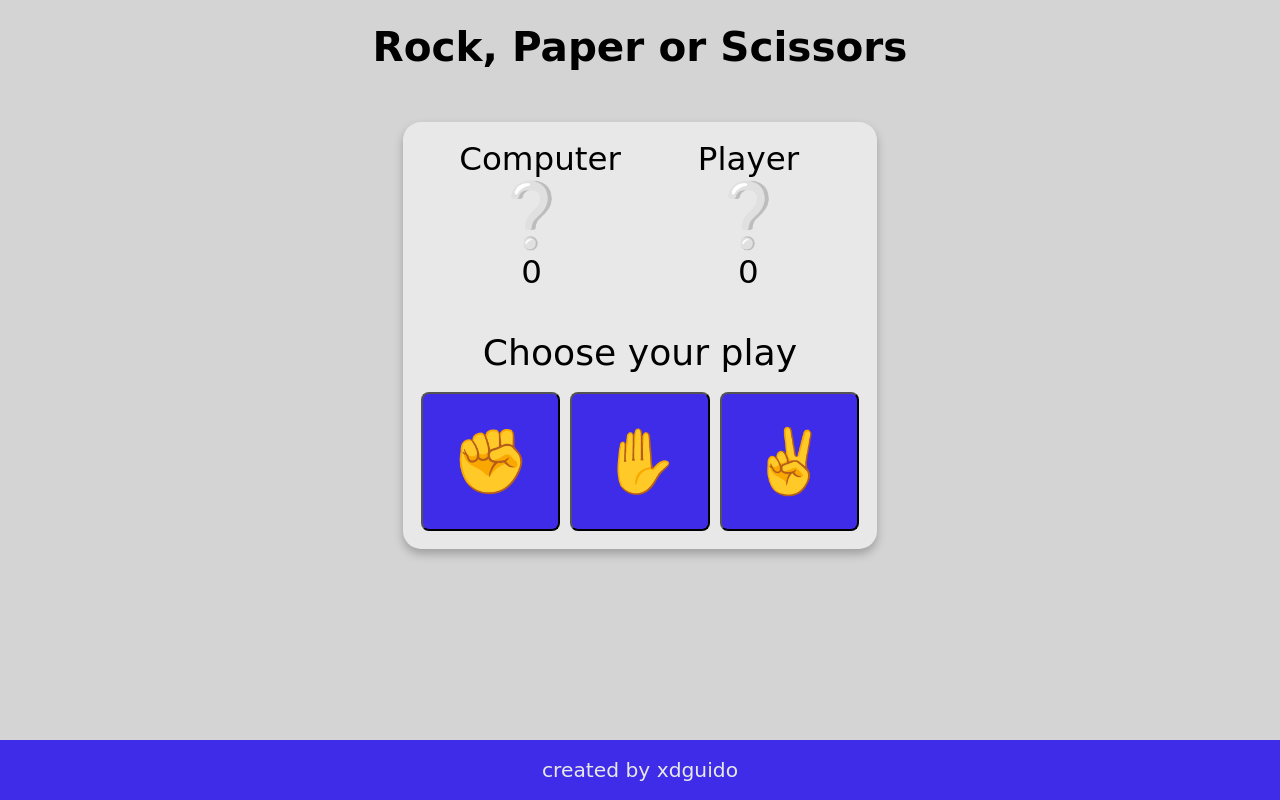
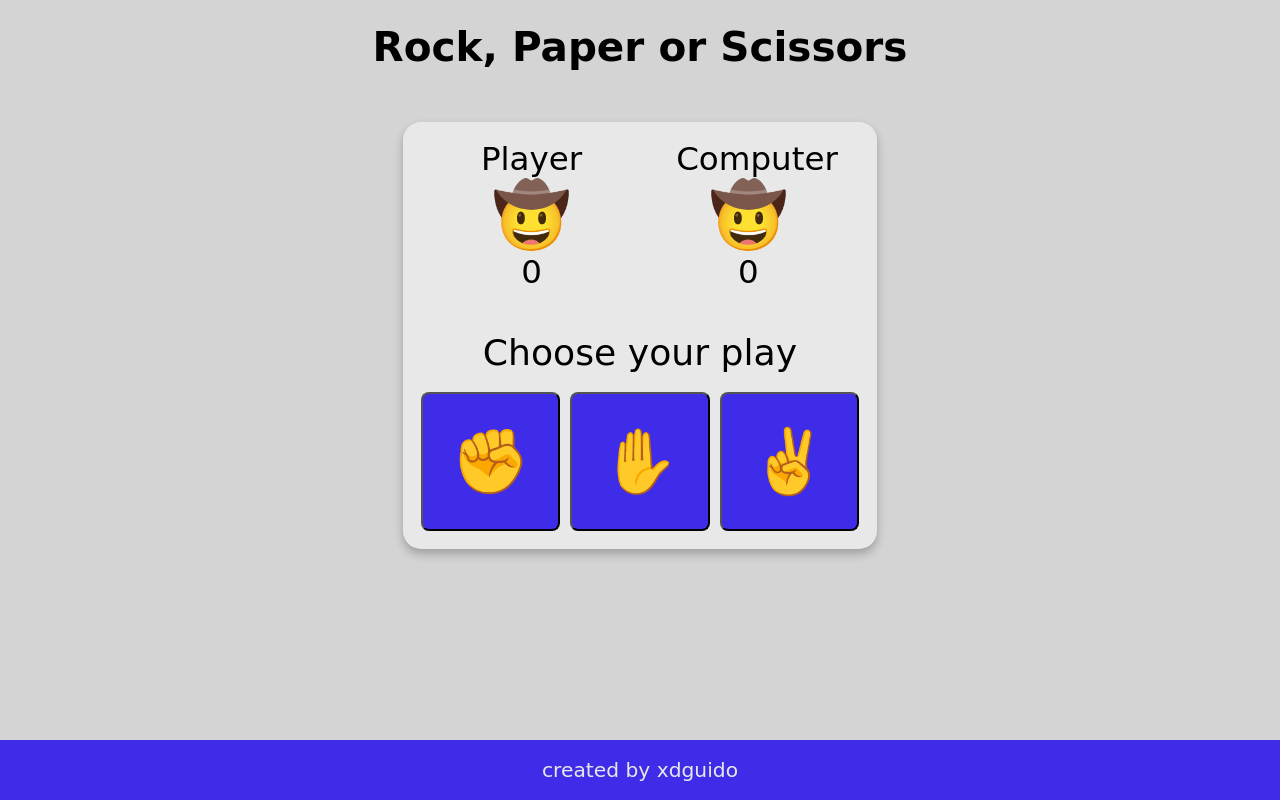
Before and after one commit to xdguido/rockpaperscissors, a plain HTML site: page index.html in a window 1280 px wide. Drawn offline with Linux system fonts and the light colour scheme; a web font is replaced by a local one.

Commit message:
updated style

```diff
--- a/index.html
+++ b/index.html
@@ -13,16 +13,18 @@
   <div class="main-container">
 
   <div class="score-container">
+
+    <div class="user__display">
+        <div>Player</div>
+        <div id="user-play"></div>
+        <div id="user-score"></div>
+    </div>
     <div class="pc__display">
         <div>Computer</div>
         <div id="pc-play"></div>
         <div id="pc-score"></div>
     </div>
-    <div class="user__display">
-        <div>Player</div>
-        <div id="user-play"></div>
-        <div id="user-score"></div>
-    </div>
+
   </div>
 
   <div id="match-msg"></div>
@@ -154,8 +156,8 @@
     };
 
     function displayStart() {
-        userPlay.innerHTML = '&#10068;';
-        pcPlay.innerHTML = '&#10068;';
+        userPlay.innerHTML = '&#129312;';
+        pcPlay.innerHTML = '&#129312;';
     };
 
     function displayWin() {
```
